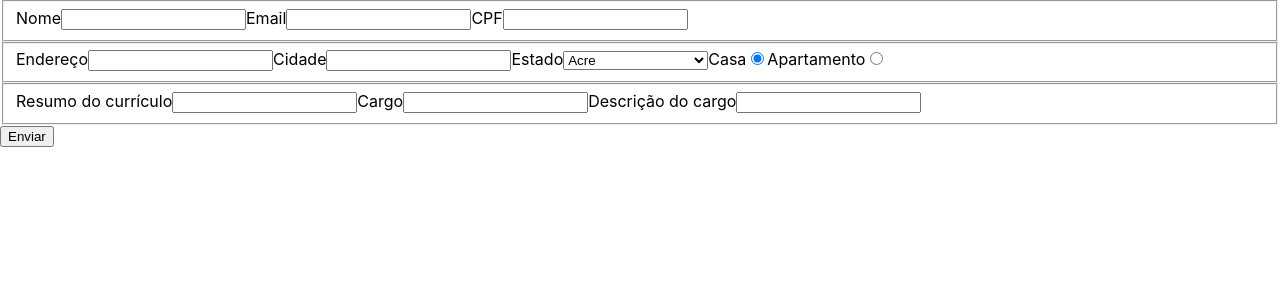
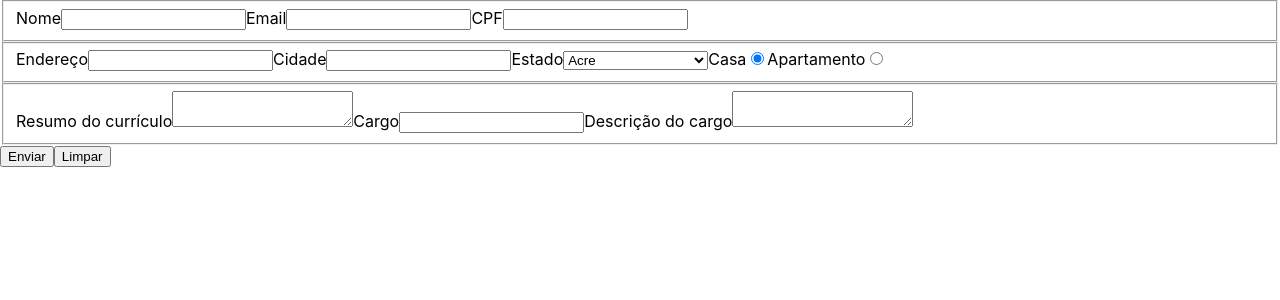
Before and after one commit to feduarte-dev/react-form, a React (Vite) app: page / in a window 1280 px wide. Shown: the top 300 px of the page. Built offline with nearby package versions, Linux system fonts and the light colour scheme.

Commit message:
quinto requisito pronto

```diff
--- a/src/App.tsx
+++ b/src/App.tsx
@@ -21,11 +21,11 @@ function App() {
   const [info, setInfo] = useState(false);
 
   function upperCase(e: React.ChangeEvent<HTMLInputElement>) {
-    e.target.value = `${e.target.value}`.toUpperCase();
+    e.target.value = (`${e.target.value}`).toUpperCase();
   }
 
   function specialChar(e: React.ChangeEvent<HTMLInputElement>) {
-    setAddress((e.target.value = `${e.target.value}`.replace(/[^\w\s]/gi, '')));
+    setAddress(e.target.value = (`${e.target.value}`).replace(/[^\w\s]/gi, ''));
   }
 
   function isNumber() {
@@ -61,7 +61,7 @@ function App() {
     setAddressType(e.target.value);
   }
 
-  function handleCv(e: React.ChangeEvent<HTMLInputElement>) {
+  function handleCv(e: React.ChangeEvent<HTMLTextAreaElement>) {
     setCv(e.target.value);
   }
 
@@ -69,14 +69,30 @@ function App() {
     setRole(e.target.value);
   }
 
-  function handleDescriptionChange(e: React.ChangeEvent<HTMLInputElement>) {
-    setDescription(e.target.value);
-  }
-
   function handleInfo(event: React.MouseEvent<HTMLButtonElement, MouseEvent>) {
     event.preventDefault();
     setInfo(true);
   }
+
+  function handleDescriptionChange(e
+  : React.ChangeEvent<HTMLTextAreaElement>) {
+    setDescription(e.target.value);
+  }
+
+  const clear = () => {
+    setName('');
+    setEmail('');
+    setCpf('');
+
+    setAddress('');
+    setCity('');
+    setState('Acre');
+    setAddressType('Casa');
+
+    setCv('');
+    setRole('');
+    setDescription('');
+  };
 
   return (
     <form>
@@ -84,12 +100,12 @@ function App() {
         <label>
           Nome
           <input
-            type="text"
             name="fullName"
             maxLength={ 40 }
+            onChange={ handleName }
+            type="text"
+            value={ name }
             onInput={ upperCase }
-            onChange={ handleName }
-            value={ name }
           />
         </label>
         <label>
@@ -117,21 +133,21 @@ function App() {
         <label>
           Endereço
           <input
-            type="text"
             name="address"
             maxLength={ 200 }
             onChange={ specialChar }
+            type="text"
             value={ address }
           />
         </label>
         <label>
           Cidade
           <input
-            type="text"
-            name="city"
             maxLength={ 28 }
             onBlur={ isNumber }
             onChange={ handleCity }
+            name="city"
+            type="text"
             value={ city }
           />
         </label>
@@ -142,40 +158,37 @@ function App() {
             onChange={ (event) => handleState(event) }
             value={ state }
           >
-            {states.map((estado) => (
-              <option key={ estado } value={ estado }>
-                {estado}
-              </option>
+            {states.map((s) => (
+              <option key={ s } value={ s }>{s}</option>
             ))}
           </select>
         </label>
-        {/* Olhei no gabarito */}
+        {/* Olhei no Gabarito */}
         <label>
           Casa
           <input
+            checked={ addressType === 'Casa' }
+            name="addressType"
             type="radio"
-            name="addressType"
-            checked={ addressType === 'Casa' }
+            value="Casa"
             onClick={ ChangeAddress }
-            value="Casa"
           />
         </label>
         <label>
           Apartamento
           <input
+            checked={ addressType === 'Apartamento' }
+            name="addressType"
             type="radio"
-            name="addressType"
-            checked={ addressType === 'Apartamento' }
+            value="Apartamento"
             onClick={ ChangeAddress }
-            value="Apartamento"
           />
         </label>
       </fieldset>
       <fieldset>
         <label>
           Resumo do currículo
-          <input
-            type="text"
+          <textarea
             name="cv"
             maxLength={ 1000 }
             onChange={ handleCv }
@@ -195,8 +208,7 @@ function App() {
         </label>
         <label>
           Descrição do cargo
-          <input
-            type="text"
+          <textarea
             name="description"
             maxLength={ 500 }
             onChange={ handleDescriptionChange }
@@ -204,9 +216,8 @@ function App() {
           />
         </label>
       </fieldset>
-      <button type="submit" onClick={ handleInfo }>
-        Enviar
-      </button>
+      <button type="submit" onClick={ handleInfo }>Enviar</button>
+      <button onClick={ clear }>Limpar</button>
       {info && (
         <div>
           <p>{name}</p>
```
Also changed, not shown: src/types.ts (deleted, +0 -14 lines).
